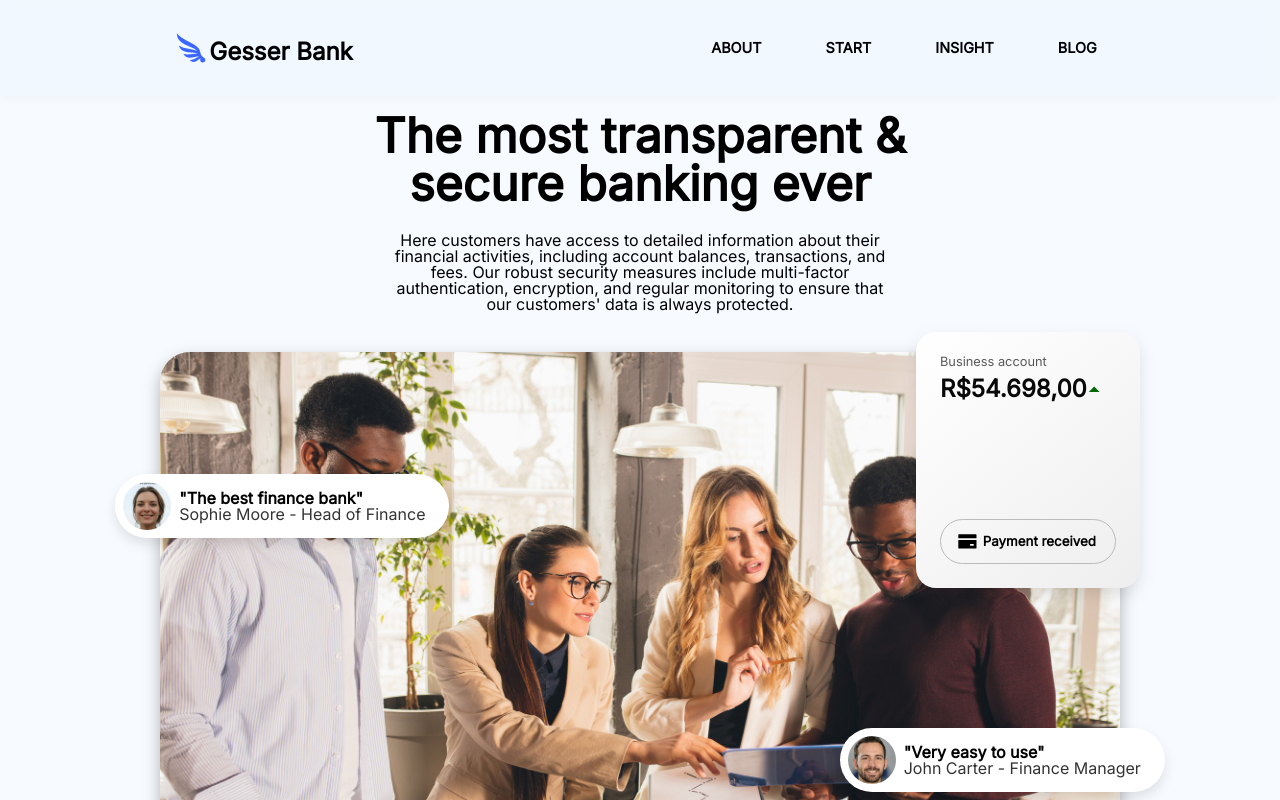
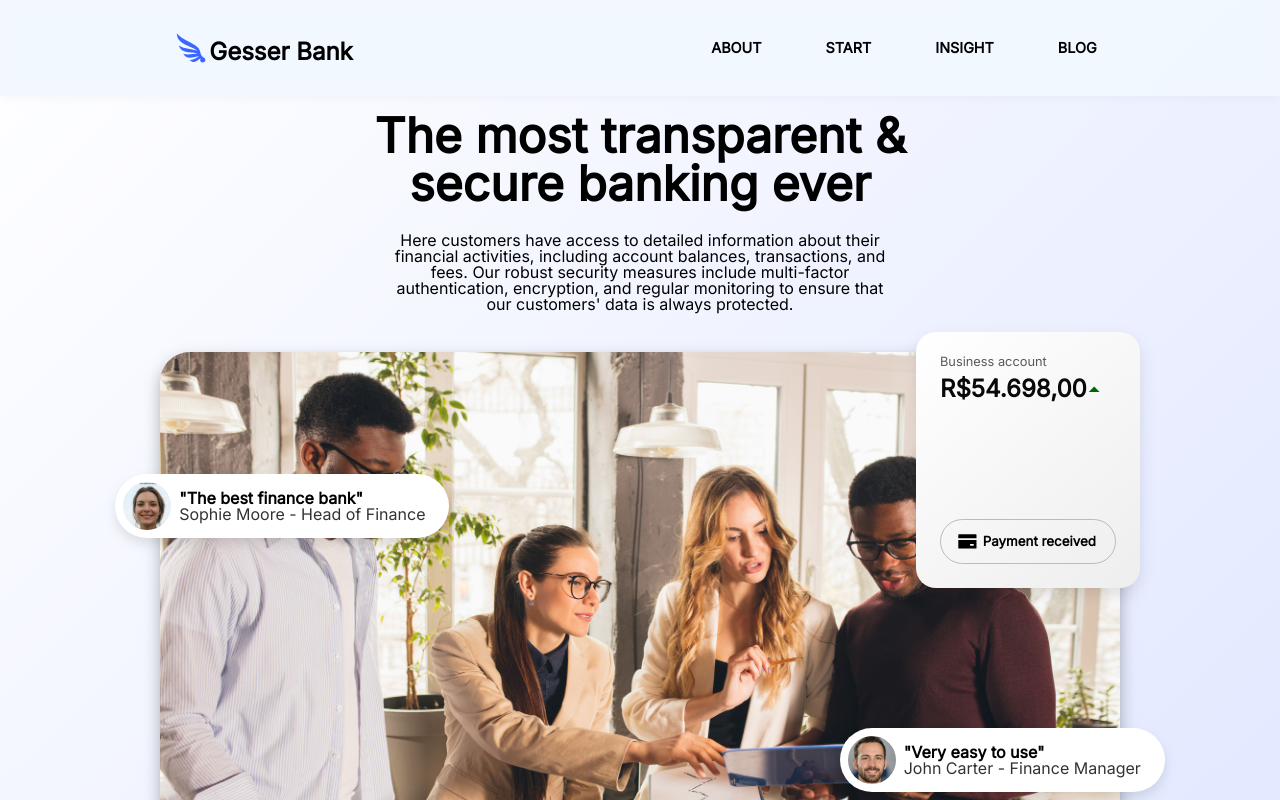
Before and after one commit to matheusgesser/gesser-bank, a React (Vite) app: page / in a window 1280 px wide. Shown: the top 800 px of the page. Built offline with nearby package versions, Linux system fonts and the light colour scheme.

Commit message:
feat: add new background

```diff
--- a/src/styles/base.css
+++ b/src/styles/base.css
@@ -5,7 +5,7 @@
 #root {
   width: 100%;
   min-height: 100vh;
-  background: #F2F8FF95;
+  background: linear-gradient(135deg, #fff, #d3dcff, #fff);
 }
 
 .centered {
```
